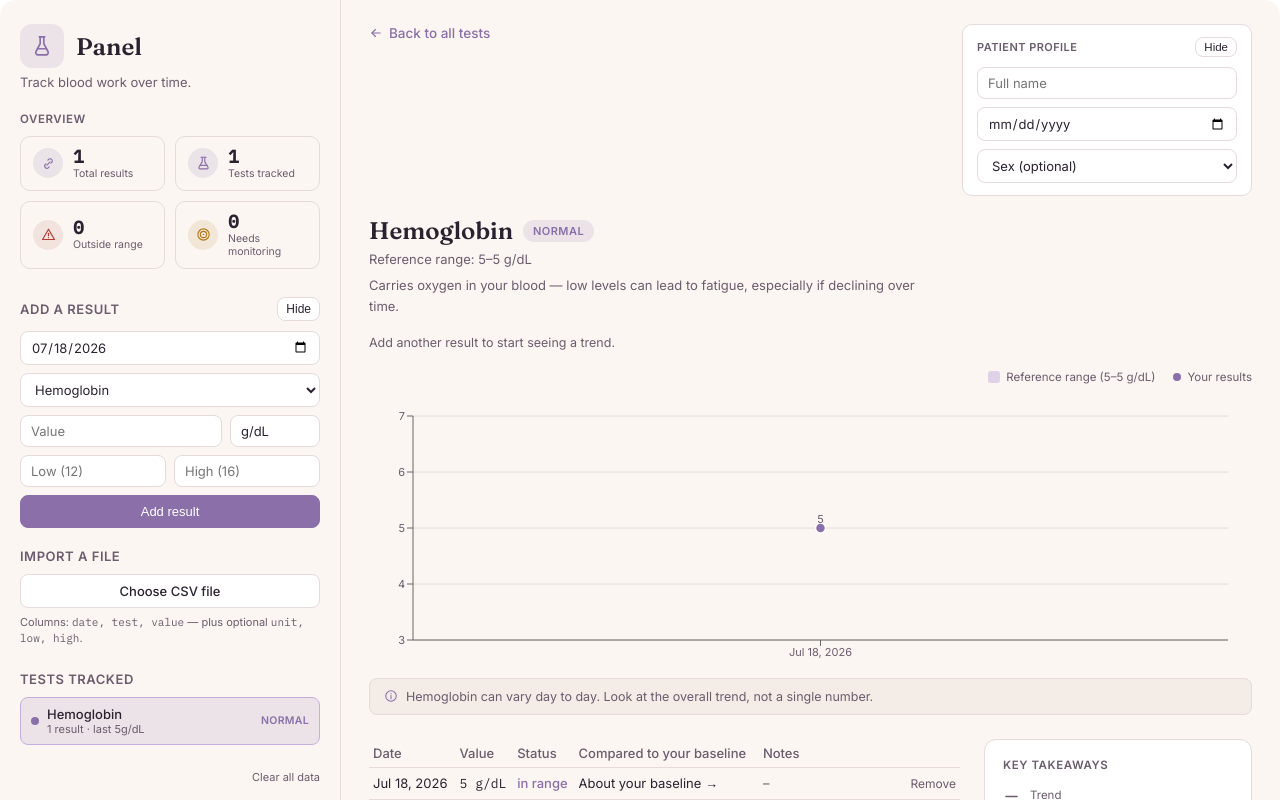
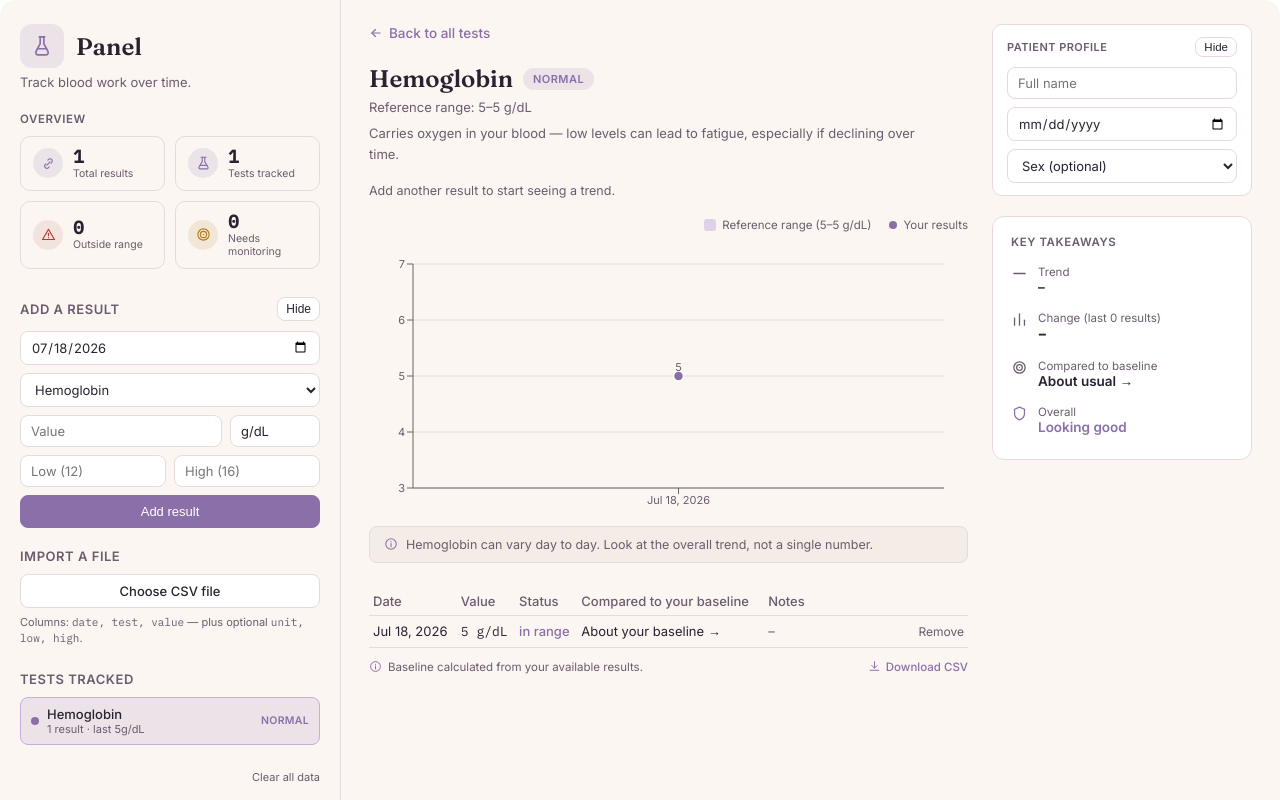
Before and after one commit to tempeststea/Panel, a React (Vite) app: page / in a window 1280 px wide. Both pictures are taken after typing "5", "5", "5" into the empty fields and a click on the button "Add result". Shown: the top 800 px of the page. Built offline with nearby package versions, Linux system fonts and the light colour scheme.

Commit message:
Add files via upload

```diff
--- a/src/Panel.jsx
+++ b/src/Panel.jsx
@@ -203,6 +203,12 @@ function comparedToBaseline(value, baseline) {
   return { direction: 'about', icon: '→' };
 }
 
+function cmpWord(cmp, style) {
+  if (!cmp) return '–';
+  if (style === 'usual') return cmp.direction === 'higher' ? 'Higher than usual' : cmp.direction === 'lower' ? 'Lower than usual' : 'About usual';
+  return cmp.direction === 'higher' ? 'Higher than your baseline' : cmp.direction === 'lower' ? 'Lower than your baseline' : 'About your baseline';
+}
+
 // A short read on the last few results specifically (distinct from the
 // whole-history trend), plus the numeric swing across that same window.
 function last3Summary(list) {
@@ -373,6 +379,48 @@ function OverviewStat({ icon, tint, count, label, valueColor }) {
       <div>
         <div className="panel-num" style={{ fontSize: 18, fontWeight: 600, lineHeight: 1.1, color: valueColor || COLORS.ink }}>{count}</div>
         <div style={{ fontSize: 10.5, color: COLORS.inkSoft }}>{label}</div>
+      </div>
+    </div>
+  );
+}
+
+function KeyTakeawaysPanel({ status, last3, latestCmp, conclusion }) {
+  return (
+    <div style={{ border: `1px solid ${COLORS.border}`, borderRadius: 12, padding: '18px 18px 8px', background: COLORS.card }}>
+      <div style={{ fontSize: 11.5, fontWeight: 600, textTransform: 'uppercase', letterSpacing: '0.05em', color: COLORS.inkSoft, marginBottom: 16 }}>Key takeaways</div>
+
+      <div style={{ display: 'flex', gap: 10, marginBottom: 16 }}>
+        <IconTrend direction={last3 ? last3.direction : 'flat'} size={17} />
+        <div>
+          <div style={{ fontSize: 11.5, color: COLORS.inkSoft }}>Trend</div>
+          <div style={{ fontSize: 13.5, fontWeight: 600 }}>{last3 ? (last3.direction === 'up' ? 'Upward' : last3.direction === 'down' ? 'Downward' : 'Steady') : '–'}</div>
+        </div>
+      </div>
+
+      <div style={{ display: 'flex', gap: 10, marginBottom: 16 }}>
+        <IconBarChart size={17} />
+        <div>
+          <div style={{ fontSize: 11.5, color: COLORS.inkSoft }}>Change (last {last3 ? last3.windowSize : 0} results)</div>
+          <div className="panel-num" style={{ fontSize: 13.5, fontWeight: 600 }}>
+            {last3 ? `${last3.change > 0 ? '+' : ''}${Math.round(last3.change * 100) / 100} ${last3.unit}` : '–'}
+          </div>
+        </div>
+      </div>
+
+      <div style={{ display: 'flex', gap: 10, marginBottom: 16 }}>
+        <IconTarget size={17} />
+        <div>
+          <div style={{ fontSize: 11.5, color: COLORS.inkSoft }}>Compared to baseline</div>
+          <div style={{ fontSize: 13.5, fontWeight: 600 }}>{latestCmp ? `${cmpWord(latestCmp, 'usual')} ${latestCmp.icon}` : '–'}</div>
+        </div>
+      </div>
+
+      <div style={{ display: 'flex', gap: 10, marginBottom: 16 }}>
+        <IconShield size={17} color={conclusion ? conclusion.color : COLORS.inkSoft} />
+        <div>
+          <div style={{ fontSize: 11.5, color: COLORS.inkSoft }}>Overall</div>
+          <div style={{ fontSize: 13.5, fontWeight: 600, color: conclusion ? conclusion.color : COLORS.ink }}>{conclusion ? conclusion.label : '–'}</div>
+        </div>
       </div>
     </div>
   );
@@ -578,6 +626,12 @@ export default function Panel() {
 
   const singleData = singleMode ? byTest[selected[0]] : [];
   const singleRef = singleMode && singleData.length ? { low: singleData[0].low, high: singleData[0].high, unit: singleData[0].unit } : null;
+  const singleStatus = singleMode && singleData.length > 0 ? statusOf(singleData) : null;
+  const singleTrend = singleMode && singleData.length > 0 ? trendOf(singleData) : null;
+  const singleLast3 = singleMode && singleData.length > 0 ? last3Summary(singleData) : null;
+  const singleBaseline = singleMode && singleData.length > 0 ? baselineOf(singleData) : null;
+  const singleConclusion = singleStatus ? overallConclusion(singleStatus) : null;
+  const singleLatestCmp = (singleBaseline != null && singleData.length > 0) ? comparedToBaseline(singleData[singleData.length - 1].value, singleBaseline) : null;
 
   const compareData = useMemo(() => {
     if (!compareMode) return [];
@@ -712,45 +766,17 @@ export default function Panel() {
         </div>
 
         {/* Main */}
-        <div style={{ flex: 1, minWidth: 320, padding: '24px 28px 32px' }}>
+        <div style={{ flex: 1, minWidth: 320, padding: '24px 28px 32px', display: 'flex', gap: 24, alignItems: 'flex-start', flexWrap: 'wrap' }}>
 
-          <div style={{ display: 'flex', justifyContent: 'space-between', alignItems: 'flex-start', gap: 20, flexWrap: 'wrap', marginBottom: 20 }}>
-            <div>
+          {/* Left: back link + content for whichever state is active */}
+          <div style={{ flex: '1 1 420px', minWidth: 320 }}>
             {selected.length > 0 && (
+              <div style={{ marginBottom: 20 }}>
                 <span onClick={() => setSelected([])} style={{ cursor: 'pointer', color: COLORS.tealDark, fontSize: 13.5, fontWeight: 500, display: 'inline-flex', alignItems: 'center', gap: 6 }}>
                   <IconArrowLeft size={14} /> Back to all tests
                 </span>
-              )}
-            </div>
-
-            <div style={{ width: 260, flexShrink: 0, border: `1px solid ${COLORS.border}`, borderRadius: 10, padding: '12px 14px', background: COLORS.card }}>
-              <div style={{ display: 'flex', justifyContent: 'space-between', alignItems: 'center', marginBottom: profileOpen ? 10 : 0 }}>
-                <div style={{ fontSize: 11, fontWeight: 600, textTransform: 'uppercase', letterSpacing: '0.04em', color: COLORS.inkSoft }}>Patient profile</div>
-                <button className="panel-btn" style={{ padding: '3px 8px', fontSize: 11.5 }} onClick={() => setProfileOpen(o => !o)}>{profileOpen ? 'Hide' : 'Edit'}</button>
-              </div>
-
-              {!profileOpen && (
-                <div style={{ fontSize: 13 }}>
-                  {profile.name ? <span style={{ fontWeight: 500 }}>{profile.name}</span> : <span style={{ color: COLORS.inkSoft }}>No name set</span>}
-                  {profile.dob && ageFromDOB(profile.dob) != null && <span style={{ color: COLORS.inkSoft }}> · {ageFromDOB(profile.dob)} yrs</span>}
-                  {profile.sex && <span style={{ color: COLORS.inkSoft }}> · {profile.sex}</span>}
               </div>
             )}
-
-              {profileOpen && (
-                <div style={{ display: 'flex', flexDirection: 'column', gap: 8 }}>
-                  <input className="panel-input" placeholder="Full name" value={profile.name} onChange={e => setProfile(p => ({ ...p, name: e.target.value }))} />
-                  <input className="panel-input" type="date" placeholder="Date of birth" value={profile.dob} onChange={e => setProfile(p => ({ ...p, dob: e.target.value }))} />
-                  <select className="panel-select" value={profile.sex} onChange={e => setProfile(p => ({ ...p, sex: e.target.value }))}>
-                    <option value="">Sex (optional)</option>
-                    <option value="Female">Female</option>
-                    <option value="Male">Male</option>
-                    <option value="Other">Other</option>
-                  </select>
-                </div>
-              )}
-            </div>
-          </div>
 
             {entries.length === 0 && (
             <div style={{ textAlign: 'center', padding: '60px 20px', color: COLORS.inkSoft }}>
@@ -765,28 +791,15 @@ export default function Panel() {
             </div>
           )}
 
-          {singleMode && singleData.length > 0 && (() => {
-            const status = statusOf(singleData);
-            const trend = trendOf(singleData);
-            const last3 = last3Summary(singleData);
-            const baseline = baselineOf(singleData);
-            const conclusion = status ? overallConclusion(status) : null;
-            const latestCmp = baseline != null ? comparedToBaseline(singleData[singleData.length - 1].value, baseline) : null;
-            const cmpWord = (cmp, style) => {
-              if (!cmp) return '–';
-              if (style === 'usual') return cmp.direction === 'higher' ? 'Higher than usual' : cmp.direction === 'lower' ? 'Lower than usual' : 'About usual';
-              return cmp.direction === 'higher' ? 'Higher than your baseline' : cmp.direction === 'lower' ? 'Lower than your baseline' : 'About your baseline';
-            };
-
-            return (
+          {singleMode && singleData.length > 0 && (
             <div>
               <div style={{ display: 'flex', alignItems: 'center', gap: 10, marginBottom: 6, flexWrap: 'wrap' }}>
                 <div className="panel-h1" style={{ fontSize: 24, fontWeight: 600 }}>{selected[0]}</div>
-                  {status && (
+                {singleStatus && (
                   <span style={{
                     fontSize: 11, fontWeight: 700, textTransform: 'uppercase', letterSpacing: '0.04em',
-                      color: statusColor(status), background: statusBg(status), padding: '4px 10px', borderRadius: 100,
-                    }}>{status}</span>
+                    color: statusColor(singleStatus), background: statusBg(singleStatus), padding: '4px 10px', borderRadius: 100,
+                  }}>{singleStatus}</span>
                 )}
               </div>
               <div style={{ fontSize: 13, color: COLORS.inkSoft, marginBottom: TEST_INFO[selected[0]] ? 8 : 16 }}>
@@ -800,7 +813,7 @@ export default function Panel() {
                 </div>
               )}
 
-                {trend ? (
+              {singleTrend ? (
                 <div style={{
                   display: 'flex', gap: 14, alignItems: 'flex-start', border: `1px solid ${COLORS.border}`,
                   background: COLORS.amberSoft, borderRadius: 12, padding: '16px 18px', marginBottom: 22, maxWidth: 640,
@@ -809,15 +822,15 @@ export default function Panel() {
                     <IconLightbulb size={18} />
                   </div>
                   <div style={{ fontSize: 13.5, lineHeight: 1.6 }}>
-                      <div style={{ fontWeight: 600, color: COLORS.ink }}>{trend.label}</div>
-                      {last3 && (
+                    <div style={{ fontWeight: 600, color: COLORS.ink }}>{singleTrend.label}</div>
+                    {singleLast3 && (
                       <div style={{ color: COLORS.inkSoft, marginTop: 2 }}>
-                          {last3.direction === 'steady'
-                            ? `Holding steady over the last ${last3.windowSize} result${last3.windowSize === 1 ? '' : 's'}.`
-                            : `Trending ${last3.direction === 'down' ? 'downward' : 'upward'} over the last ${last3.windowSize} results.`}
+                        {singleLast3.direction === 'steady'
+                          ? `Holding steady over the last ${singleLast3.windowSize} result${singleLast3.windowSize === 1 ? '' : 's'}.`
+                          : `Trending ${singleLast3.direction === 'down' ? 'downward' : 'upward'} over the last ${singleLast3.windowSize} results.`}
                       </div>
                     )}
-                      {conclusion && <div style={{ color: conclusion.color, fontWeight: 600, marginTop: 4 }}>{conclusion.label}.</div>}
+                    {singleConclusion && <div style={{ color: singleConclusion.color, fontWeight: 600, marginTop: 4 }}>{singleConclusion.label}.</div>}
                   </div>
                 </div>
               ) : (
@@ -852,7 +865,7 @@ export default function Panel() {
                       contentStyle={{ fontSize: 12, borderRadius: 8, border: `1px solid ${COLORS.border}` }}
                     />
                     <Line
-                        type="monotone" dataKey="value" stroke={COLORS.tealDark} strokeWidth={2}
+                      type="linear" dataKey="value" stroke={COLORS.tealDark} strokeWidth={2}
                       dot={<CustomDot />} activeDot={{ r: 7 }}
                       label={{ position: 'top', fontSize: 11, fill: COLORS.inkSoft }}
                     />
@@ -869,8 +882,6 @@ export default function Panel() {
                 {selected[0]} can vary day to day. Look at the overall trend, not a single number.
               </div>
 
-                <div style={{ display: 'flex', gap: 24, alignItems: 'flex-start', flexWrap: 'wrap' }}>
-                  <div style={{ flex: '1 1 460px', minWidth: 320 }}>
               <table style={{ width: '100%', fontSize: 13, borderCollapse: 'collapse' }}>
                 <thead>
                   <tr style={{ borderBottom: `1px solid ${COLORS.border}`, color: COLORS.inkSoft, textAlign: 'left' }}>
@@ -884,7 +895,7 @@ export default function Panel() {
                 </thead>
                 <tbody>
                   {[...singleData].reverse().map(e => {
-                          const cmp = baseline != null ? comparedToBaseline(e.value, baseline) : null;
+                    const cmp = singleBaseline != null ? comparedToBaseline(e.value, singleBaseline) : null;
                     return (
                       <tr key={e.id} style={{ borderBottom: `1px solid ${COLORS.border}` }}>
                         <td style={{ padding: '7px 4px', whiteSpace: 'nowrap' }}>{fmtDate(e.date)}</td>
@@ -925,48 +936,7 @@ export default function Panel() {
                 </span>
               </div>
             </div>
-
-                  <div style={{ width: 230, flexShrink: 0, border: `1px solid ${COLORS.border}`, borderRadius: 12, padding: '18px 18px 8px', background: COLORS.card }}>
-                    <div style={{ fontSize: 11.5, fontWeight: 600, textTransform: 'uppercase', letterSpacing: '0.05em', color: COLORS.inkSoft, marginBottom: 16 }}>Key takeaways</div>
-
-                    <div style={{ display: 'flex', gap: 10, marginBottom: 16 }}>
-                      <IconTrend direction={last3 ? last3.direction : 'flat'} size={17} />
-                      <div>
-                        <div style={{ fontSize: 11.5, color: COLORS.inkSoft }}>Trend</div>
-                        <div style={{ fontSize: 13.5, fontWeight: 600 }}>{last3 ? (last3.direction === 'up' ? 'Upward' : last3.direction === 'down' ? 'Downward' : 'Steady') : '–'}</div>
-                      </div>
-                    </div>
-
-                    <div style={{ display: 'flex', gap: 10, marginBottom: 16 }}>
-                      <IconBarChart size={17} />
-                      <div>
-                        <div style={{ fontSize: 11.5, color: COLORS.inkSoft }}>Change (last {last3 ? last3.windowSize : 0} results)</div>
-                        <div className="panel-num" style={{ fontSize: 13.5, fontWeight: 600 }}>
-                          {last3 ? `${last3.change > 0 ? '+' : ''}${Math.round(last3.change * 100) / 100} ${last3.unit}` : '–'}
-                        </div>
-                      </div>
-                    </div>
-
-                    <div style={{ display: 'flex', gap: 10, marginBottom: 16 }}>
-                      <IconTarget size={17} />
-                      <div>
-                        <div style={{ fontSize: 11.5, color: COLORS.inkSoft }}>Compared to baseline</div>
-                        <div style={{ fontSize: 13.5, fontWeight: 600 }}>{latestCmp ? `${cmpWord(latestCmp, 'usual')} ${latestCmp.icon}` : '–'}</div>
-                      </div>
-                    </div>
-
-                    <div style={{ display: 'flex', gap: 10, marginBottom: 16 }}>
-                      <IconShield size={17} color={conclusion ? conclusion.color : COLORS.inkSoft} />
-                      <div>
-                        <div style={{ fontSize: 11.5, color: COLORS.inkSoft }}>Overall</div>
-                        <div style={{ fontSize: 13.5, fontWeight: 600, color: conclusion ? conclusion.color : COLORS.ink }}>{conclusion ? conclusion.label : '–'}</div>
-                      </div>
-                    </div>
-                  </div>
-                </div>
-              </div>
-            );
-          })()}
+          )}
 
           {compareMode && (
             <div>
@@ -984,13 +954,49 @@ export default function Panel() {
                     <Tooltip labelFormatter={fmtDate} contentStyle={{ fontSize: 12, borderRadius: 8, border: `1px solid ${COLORS.border}` }} />
                     <Legend wrapperStyle={{ fontSize: 12 }} />
                     {selected.map((t, i) => (
-                      <Line key={t} type="monotone" dataKey={t} stroke={COLORS.overlay[i % COLORS.overlay.length]} strokeWidth={2} dot={{ r: 4 }} connectNulls={false} />
+                      <Line key={t} type="linear" dataKey={t} stroke={COLORS.overlay[i % COLORS.overlay.length]} strokeWidth={2} dot={{ r: 4 }} connectNulls={false} />
                     ))}
                   </LineChart>
                 </ResponsiveContainer>
               </div>
             </div>
           )}
+          </div>
+
+          {/* Right column: Patient Profile, with Key Takeaways stacked directly beneath it */}
+          <div style={{ width: 260, flexShrink: 0, display: 'flex', flexDirection: 'column', gap: 20, position: 'sticky', top: 20 }}>
+            <div style={{ border: `1px solid ${COLORS.border}`, borderRadius: 10, padding: '12px 14px', background: COLORS.card }}>
+              <div style={{ display: 'flex', justifyContent: 'space-between', alignItems: 'center', marginBottom: profileOpen ? 10 : 0 }}>
+                <div style={{ fontSize: 11, fontWeight: 600, textTransform: 'uppercase', letterSpacing: '0.04em', color: COLORS.inkSoft }}>Patient profile</div>
+                <button className="panel-btn" style={{ padding: '3px 8px', fontSize: 11.5 }} onClick={() => setProfileOpen(o => !o)}>{profileOpen ? 'Hide' : 'Edit'}</button>
+              </div>
+
+              {!profileOpen && (
+                <div style={{ fontSize: 13 }}>
+                  {profile.name ? <span style={{ fontWeight: 500 }}>{profile.name}</span> : <span style={{ color: COLORS.inkSoft }}>No name set</span>}
+                  {profile.dob && ageFromDOB(profile.dob) != null && <span style={{ color: COLORS.inkSoft }}> · {ageFromDOB(profile.dob)} yrs</span>}
+                  {profile.sex && <span style={{ color: COLORS.inkSoft }}> · {profile.sex}</span>}
+                </div>
+              )}
+
+              {profileOpen && (
+                <div style={{ display: 'flex', flexDirection: 'column', gap: 8 }}>
+                  <input className="panel-input" placeholder="Full name" value={profile.name} onChange={e => setProfile(p => ({ ...p, name: e.target.value }))} />
+                  <input className="panel-input" type="date" placeholder="Date of birth" value={profile.dob} onChange={e => setProfile(p => ({ ...p, dob: e.target.value }))} />
+                  <select className="panel-select" value={profile.sex} onChange={e => setProfile(p => ({ ...p, sex: e.target.value }))}>
+                    <option value="">Sex (optional)</option>
+                    <option value="Female">Female</option>
+                    <option value="Male">Male</option>
+                    <option value="Other">Other</option>
+                  </select>
+                </div>
+              )}
+            </div>
+
+            {singleMode && singleData.length > 0 && (
+              <KeyTakeawaysPanel status={singleStatus} last3={singleLast3} latestCmp={singleLatestCmp} conclusion={singleConclusion} />
+            )}
+          </div>
         </div>
       </div>
 
```
Lines whose indentation alone changed are shown as unchanged.
